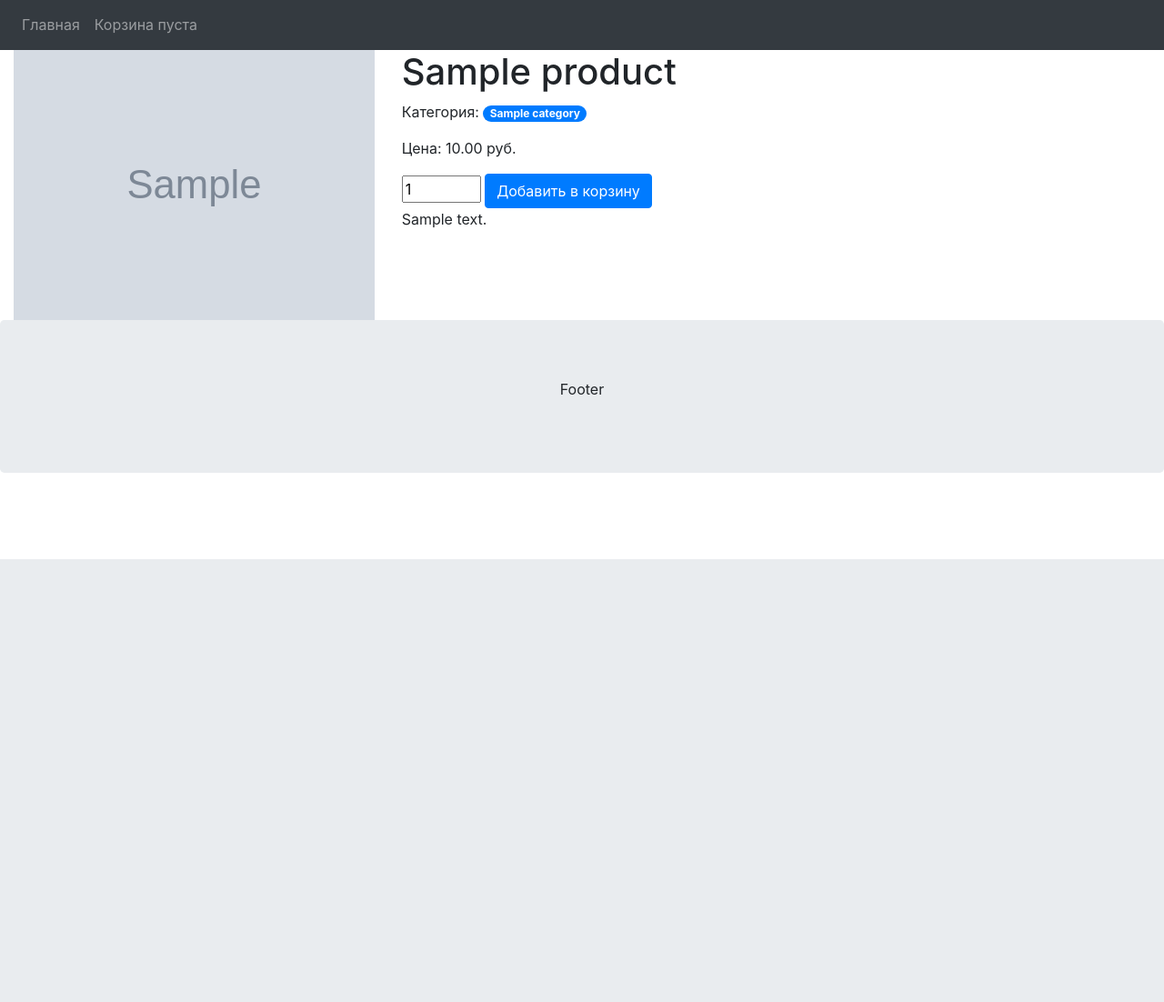
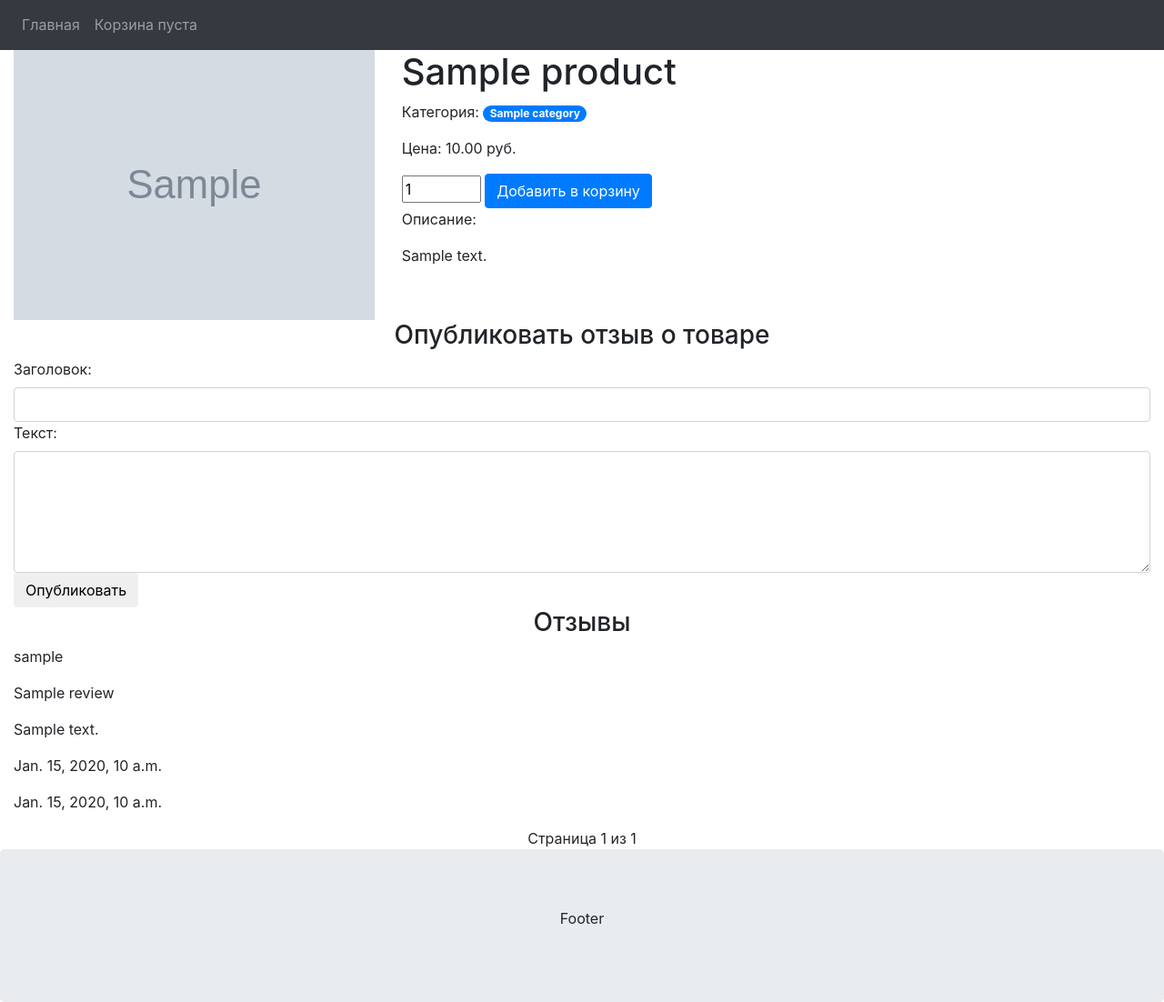
Before and after one commit to skantaev/my_store, a Django app: page /product/1 in a window 1280 px wide. Shown: the part 185-1287 px from the top of the page at 91% size. Before the commit the page ends 800 px from the top, so only its background shows below. Run offline with Django 3.2, Linux system fonts and the light colour scheme; tables that the repository leaves empty hold one stand-in row (values such as "Sample post"); grey boxes marked "Sample" are stand-in pictures; some libraries are stand-ins or nearby versions.

Commit message:
Added reviews to the products

```diff
--- a/my_store_app/forms.py
+++ b/my_store_app/forms.py
@@ -1,17 +1,24 @@
-from django import forms
+from django.forms import ModelForm, Textarea, TextInput
 from my_store_app.models import Review, Order
 
 
-class ReviewForm(forms.ModelForm):
+class ReviewForm(ModelForm):
     class Meta:
         model = Review
         fields = [
             'title',
             'text',
         ]
+        widgets = {
+            'title': TextInput(attrs={'class': 'form-control'}),
+            'text': Textarea(attrs={'rows': 5,
+                                    'class': 'form-control',
+                                    }),
+
+        }
 
 
-class OrderForm(forms.ModelForm):
+class OrderForm(ModelForm):
     class Meta:
         model = Order
         fields = [
--- a/my_store_app/models.py
+++ b/my_store_app/models.py
@@ -3,6 +3,7 @@ from django.utils import timezone
 from django.conf import settings
 from django.contrib.auth import get_user_model
 from django.urls import reverse
+
 
 # Create your models here.
 
@@ -35,9 +36,8 @@ class Product(models.Model):
     price = models.DecimalField(max_digits=9, decimal_places=2, verbose_name="Цена")
     stock = models.PositiveIntegerField(verbose_name='В наличии')
     available = models.BooleanField(default=True, verbose_name='Доступен')
-    date_created = models.DateTimeField(auto_now_add=True)
-    date_updated = models.DateTimeField(auto_now=True)
-    number_of_reviews = models.PositiveIntegerField(default=0)
+    date_created = models.DateTimeField(auto_now_add=True, verbose_name='Создано')
+    date_updated = models.DateTimeField(auto_now=True, verbose_name='Обновлено')
 
     class Meta:
         ordering = ['-date_created']
@@ -68,13 +68,20 @@ def get_sentinel_user():
 
 
 class Review(models.Model):
-    user = models.ForeignKey(settings.AUTH_USER_MODEL, on_delete=models.SET(get_sentinel_user))
-    product = models.ForeignKey(Product, on_delete=models.CASCADE)
+    user = models.ForeignKey(settings.AUTH_USER_MODEL,
+                             on_delete=models.SET(get_sentinel_user),
+                             verbose_name='Пользователь',
+                             )
+    product = models.ForeignKey(Product, on_delete=models.CASCADE, verbose_name='Товар')
     title = models.CharField(max_length=100, verbose_name='Заголовок')
     text = models.CharField(max_length=3000, verbose_name='Текст')
-    visible = models.BooleanField(default=True)
-    date_created = models.DateTimeField(auto_now_add=True)
-    date_updated = models.DateTimeField(auto_now=True)
+    date_created = models.DateTimeField(auto_now_add=True, verbose_name='Создано')
+    date_updated = models.DateTimeField(auto_now=True,  verbose_name='Обновлено')
+
+    class Meta:
+        ordering = ['date_created']
+        verbose_name = 'Отзыв'
+        verbose_name_plural = 'Отзывы'
 
 
 class OrderItem(models.Model):
--- a/my_store_app/static/my_store_app/styles.css
+++ b/my_store_app/static/my_store_app/styles.css
@@ -71,3 +71,9 @@ li a:hover {
     float: none;
     margin-right: 0;
 }
+
+.pagination {
+   display:block;
+   text-align: center;
+   margin: 0 auto;
+}
--- a/my_store_app/templates/my_store_app/product.html
+++ b/my_store_app/templates/my_store_app/product.html
@@ -46,8 +46,58 @@
                     <input id="quantity" type="number" name="quantity" value="1" min="1" max="99">
                     <input type="button" class="btn btn-primary" name="add" value="Добавить в корзину" onclick="addToCart('{{ product.pk }}')">
                 </span>
-                <span>
-                    {{ product.description|linebreaks }}
+                <p>
+                    {% if product.description %}
+                        Описание: {{ product.description|linebreaks }}
+                    {% else %}
+                        Описание отсутствует
+                    {% endif %}
+                </p>
+            </div>
+        </div>
+
+        <div class="row">
+            <div class="col-sm-12">
+                <div class="add-review-box">
+                    <h3 align="center">Опубликовать отзыв о товаре</h3>
+                    <form action="{% url 'store:product' product.pk %}" method="post">
+                        {% csrf_token %}
+                        {{ form }}
+                        <input class="btn" type="submit" value="Опубликовать">
+                    </form>
+                </div>
+            </div>
+        </div>
+
+        <div class="row">
+            <div class="col-sm-12">
+                <h3 align="center">{% if reviews %}Отзывы{% else %}Отзывов пока нет{% endif %}</h3>
+                {% for review in reviews %}
+                    <div class="comment-box">
+                        <p>{{ review.user.username }}</p>
+                        <p>{{ review.title }}</p>
+                        <p>{{ review.text }}</p>
+                        <p>{{ review.date_created }}</p>
+                        <p>{{ review.date_updated }}</p>
+                    </div>
+                {% endfor %}
+            </div>
+
+            <div class="pagination">
+                <span class="step-links">
+                    {% if reviews.has_previous %}
+                        <a href="?page=1">&laquo; первая</a>
+                        <a href="?page={{ reviews.previous_page_number }}">предыдущая</a>
+                    {% endif %}
+
+                    <span class="current">
+                        Страница {{ reviews.number }} из {{ reviews.paginator.num_pages }}
+                    </span>
+
+                    {% if reviews.has_next %}
+                        <a href="?page={{ reviews.next_page_number }}">следующая</a>
+                        <a href="?page={{ reviews.paginator.num_pages }}">последняя &raquo;</a>
+                    {% endif %}
                 </span>
             </div>
         </div>
--- a/my_store_app/urls.py
+++ b/my_store_app/urls.py
@@ -1,10 +1,10 @@
 from django.urls import path
-from .views import index, view_category, view_product
+from .views import view_category, view_product
 
 app_name = 'my_store_app'
 
 urlpatterns = [
-    path('', index, name='index'),
+    path('', view_category, name='index'),
     path('category/<int:category_id>', view_category, name='category'),
     path('product/<int:product_id>', view_product, name='product'),
 ]
--- a/my_store_app/views.py
+++ b/my_store_app/views.py
@@ -1,27 +1,30 @@
 from django.shortcuts import render, get_object_or_404
+from django.http import HttpResponse
+from django.core.paginator import Paginator
+from django.views.decorators.http import require_http_methods
+from django.contrib.auth import get_user_model
+
 from my_store_app.models import Category, Product, Review
-from django.http import HttpResponse
+from my_store_app.forms import ReviewForm
 
 # Create your views here.
 
 
-def index(request):
+def view_category(request, category_id=None):
     if request.method == 'GET':
         categories = Category.objects.all()
-        products = Product.objects.filter(available=True)
-        context = {'categories': categories,
-                   'products': products,
-                   }
-        return render(request, 'my_store_app/index.html', context)
 
-    return HttpResponse(status=405)
+        if category_id:
+            category = get_object_or_404(Category, pk=category_id)
+            product_list = Product.objects.filter(available=True, category=category)
+        else:
+            category = None
+            product_list = Product.objects.filter(available=True)
 
+        paginator = Paginator(product_list, 12)
+        page = request.GET.get('page')
+        products = paginator.get_page(page)
 
-def view_category(request, category_id):
-    if request.method == 'GET':
-        categories = Category.objects.all()
-        category = get_object_or_404(Category, pk=category_id)
-        products = Product.objects.filter(available=True, category=category)
         context = {'categories': categories,
                    'products': products,
                    'category': category,
@@ -31,15 +34,37 @@ def view_category(request, category_id):
     return HttpResponse(status=405)
 
 
+@require_http_methods(['GET', 'POST'])
 def view_product(request, product_id):
+
+    product = get_object_or_404(Product, pk=product_id)
+    review_form = ReviewForm()
+
+    if request.method == 'POST':
+        form = ReviewForm(request.POST)
+        if form.is_valid():
+            user = request.user
+
+            if not user.is_authenticated:
+                user = get_user_model().objects.get_or_create(username='Аноним')[0]
+
+            title = form.cleaned_data['title']
+            text = form.cleaned_data['text']
+            review = Review(user=user, product=product, title=title, text=text)
+            review.save()
+
+    categories = Category.objects.all()
+    reviews = Review.objects.filter(product=product)
+
     if request.method == 'GET':
-        categories = Category.objects.all()
-        product = get_object_or_404(Product, pk=product_id)
-        reviews = Review.objects.filter(visible=True, product=product)
-        context = {'categories': categories,
-                   'product': product,
-                   'reviews': reviews,
-                   }
-        return render(request, 'my_store_app/product.html', context)
+        paginator = Paginator(reviews, 10)
+        page = request.GET.get('page')
+        reviews = paginator.get_page(page)
 
-    return HttpResponse(status=405)
+    context = {'categories': categories,
+               'product': product,
+               'reviews': reviews,
+               'form': review_form,
+               }
+
+    return render(request, 'my_store_app/product.html', context)
```
Also changed, not shown: my_store_app/admin.py (+7 -0 lines), my_store_app/templates/my_store_app/index.html (+19 -0 lines), my_store_auth_app/admin.py (line endings or trailing spaces).
